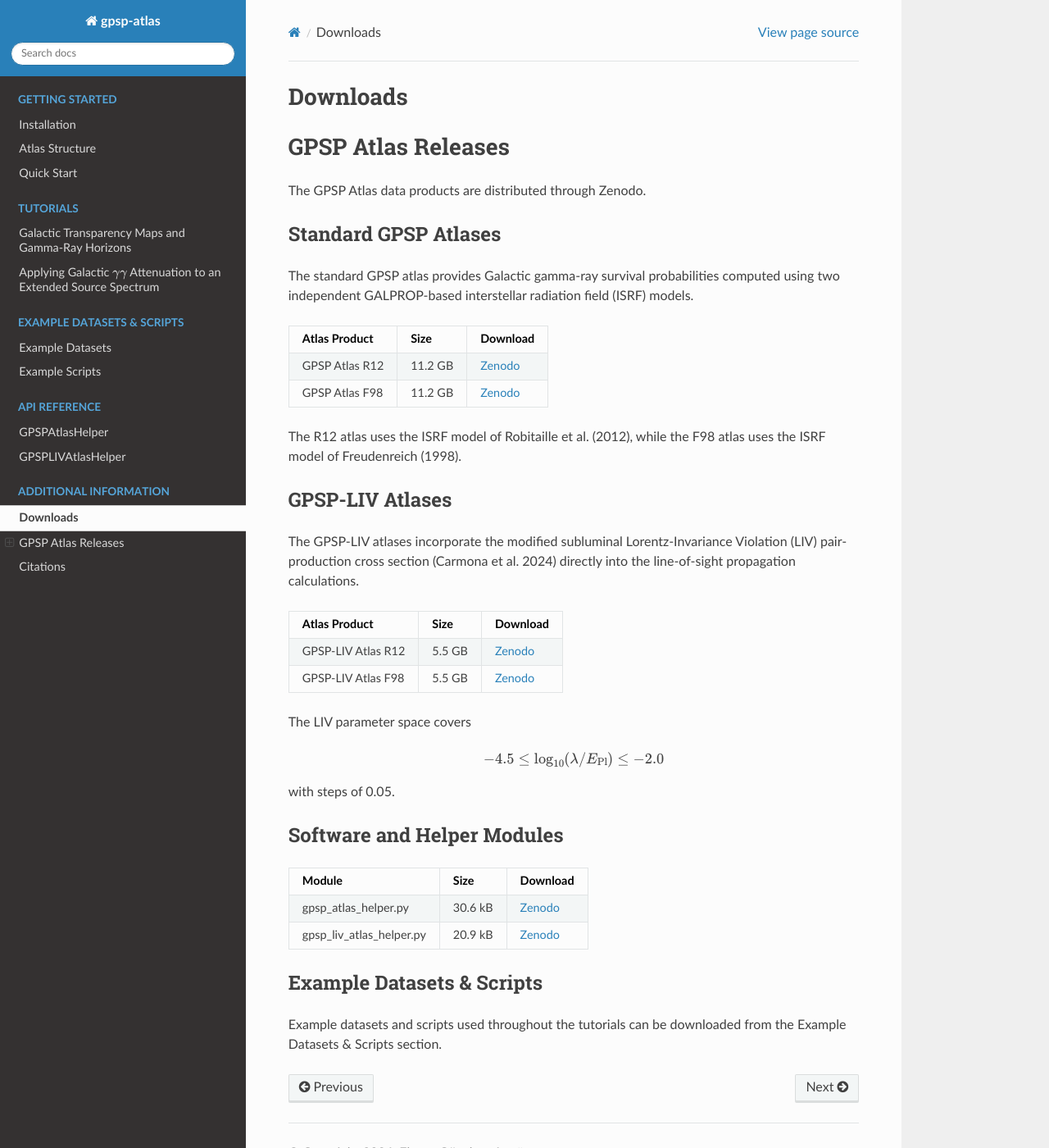
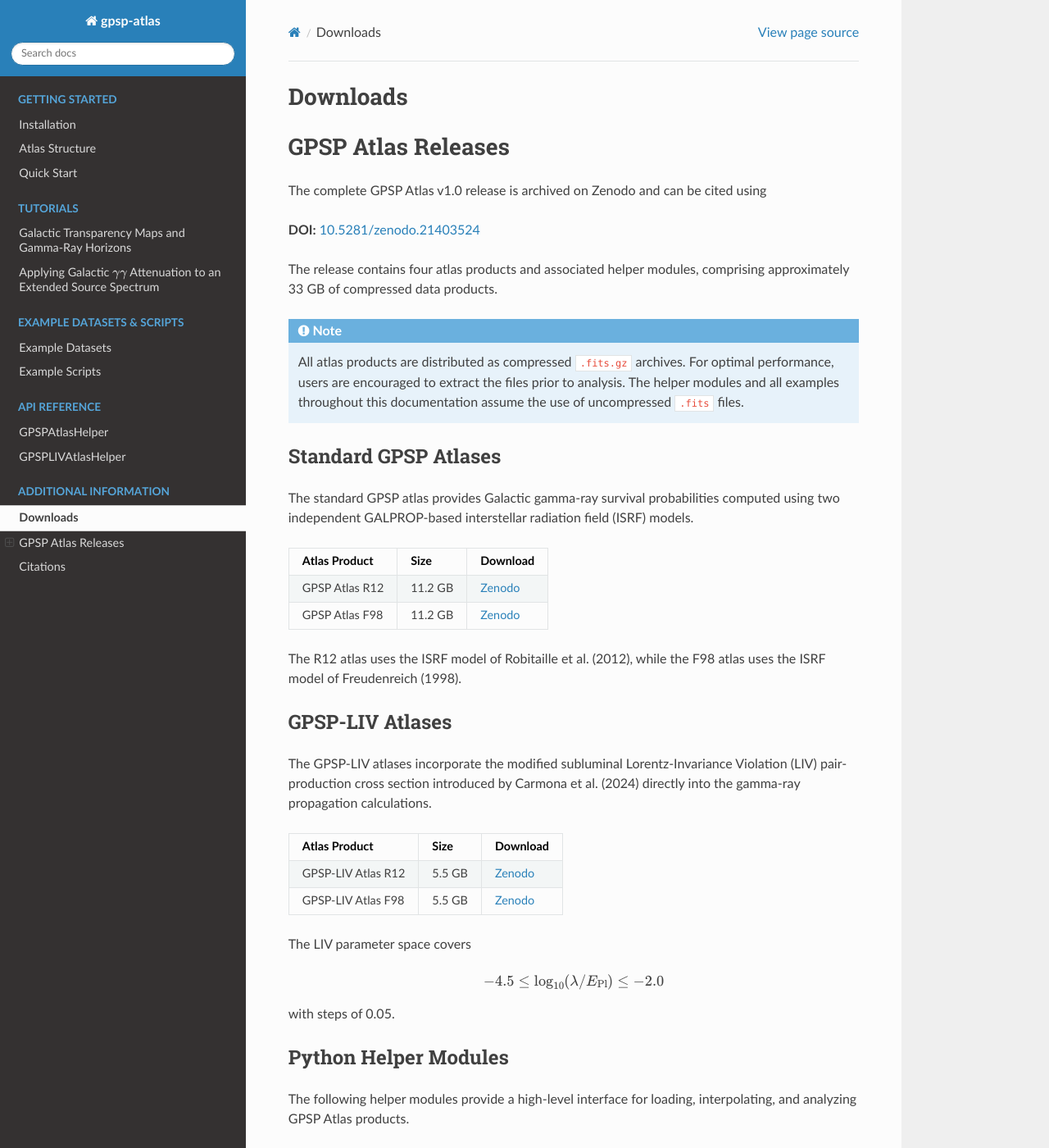
Before and after one commit to oanguner/gpsp-atlas, a Sphinx documentation site: the page built from docs/source/downloads.rst, in a window 1280 px wide and 1400 px high. Shown: the whole window at 82% size. Built offline with Sphinx 7.4.7 and the Read the Docs theme 3.1.0, drawn with Linux system fonts in a browser that asks for light colours; pages that are not in the unit, such as notebooks, are missing from menus; some of the changed text lies outside the part shown.

Commit message:
Update downloads page with public Zenodo links

```diff
--- a/docs/source/downloads.rst
+++ b/docs/source/downloads.rst
@@ -4,7 +4,19 @@
 GPSP Atlas Releases
 ===================
 
-The GPSP Atlas data products are distributed through Zenodo.
+The complete GPSP Atlas v1.0 release is archived on Zenodo and can be cited using
+
+**DOI:** `10.5281/zenodo.21403524 <https://doi.org/10.5281/zenodo.21403524>`_
+
+The release contains four atlas products and associated helper modules,
+comprising approximately 33 GB of compressed data products.
+
+.. note::
+
+   All atlas products are distributed as compressed ``.fits.gz`` archives.
+   For optimal performance, users are encouraged to extract the files prior
+   to analysis. The helper modules and all examples throughout this
+   documentation assume the use of uncompressed ``.fits`` files.
 
 Standard GPSP Atlases
 ---------------------
@@ -16,8 +28,8 @@
 ============================= ======== ==========
 Atlas Product                 Size     Download
 ============================= ======== ==========
-GPSP Atlas R12                11.2 GB  `Zenodo <https://zenodo.org/record/xxxxxx>`_
-GPSP Atlas F98                11.2 GB  `Zenodo <https://zenodo.org/record/xxxxxx>`_
+GPSP Atlas R12                11.2 GB  `Zenodo <https://zenodo.org/records/21403524/files/GPSP_Atlas_R12.fits.gz?download=1>`_
+GPSP Atlas F98                11.2 GB  `Zenodo <https://zenodo.org/records/21403524/files/GPSP_Atlas_F98.fits.gz?download=1>`_
 ============================= ======== ==========
 
 The R12 atlas uses the ISRF model of Robitaille et al. (2012), while
@@ -27,14 +39,14 @@
 ----------------
 
 The GPSP-LIV atlases incorporate the modified subluminal Lorentz-Invariance
-Violation (LIV) pair-production cross section (Carmona et al. 2024) directly
-into the line-of-sight propagation calculations.
+Violation (LIV) pair-production cross section introduced by Carmona et al.
+(2024) directly into the gamma-ray propagation calculations.
 
 ================================= ======== ==========
 Atlas Product                     Size     Download
 ================================= ======== ==========
-GPSP-LIV Atlas R12                5.5 GB   `Zenodo <https://zenodo.org/record/xxxxxx>`_
-GPSP-LIV Atlas F98                5.5 GB   `Zenodo <https://zenodo.org/record/xxxxxx>`_
+GPSP-LIV Atlas R12                5.5 GB   `Zenodo <https://zenodo.org/records/21403524/files/GPSP_Atlas_LIV_R12.fits.gz?download=1>`_
+GPSP-LIV Atlas F98                5.5 GB   `Zenodo <https://zenodo.org/records/21403524/files/GPSP_Atlas_LIV_F98.fits.gz?download=1>`_
 ================================= ======== ==========
 
 The LIV parameter space covers
@@ -45,18 +57,23 @@
 
 with steps of 0.05.
 
-Software and Helper Modules
----------------------------
+Python Helper Modules
+---------------------
 
-======================== ======= ==========
-Module                   Size    Download
-======================== ======= ==========
-gpsp_atlas_helper.py     30.6 kB   `Zenodo <https://zenodo.org/record/xxxxxx>`_
-gpsp_liv_atlas_helper.py 20.9 kB   `Zenodo <https://zenodo.org/record/xxxxxx>`_
-======================== ======= ==========
+The following helper modules provide a high-level interface for loading,
+interpolating, and analyzing GPSP Atlas products.
+
+================================= ======== ==========
+Module                            Size     Download
+================================= ======== ==========
+gpsp_atlas_helper.py              30.6 kB  `Zenodo <https://zenodo.org/records/21403524/files/gpsp_atlas_helper.py?download=1>`_
+gpsp_liv_atlas_helper.py          20.9 kB  `Zenodo <https://zenodo.org/records/21403524/files/gpsp_liv_atlas_helper.py?download=1>`_
+================================= ======== ==========
 
 Example Datasets & Scripts
 --------------------------
 
-Example datasets and scripts used throughout the tutorials can be downloaded from the
-Example Datasets & Scripts section.
+Example datasets and scripts used throughout the tutorials can be obtained
+from the corresponding documentation pages and GitHub repository. These files
+are intended solely for demonstration purposes and are not required for the
+use of the full atlas products.
```
